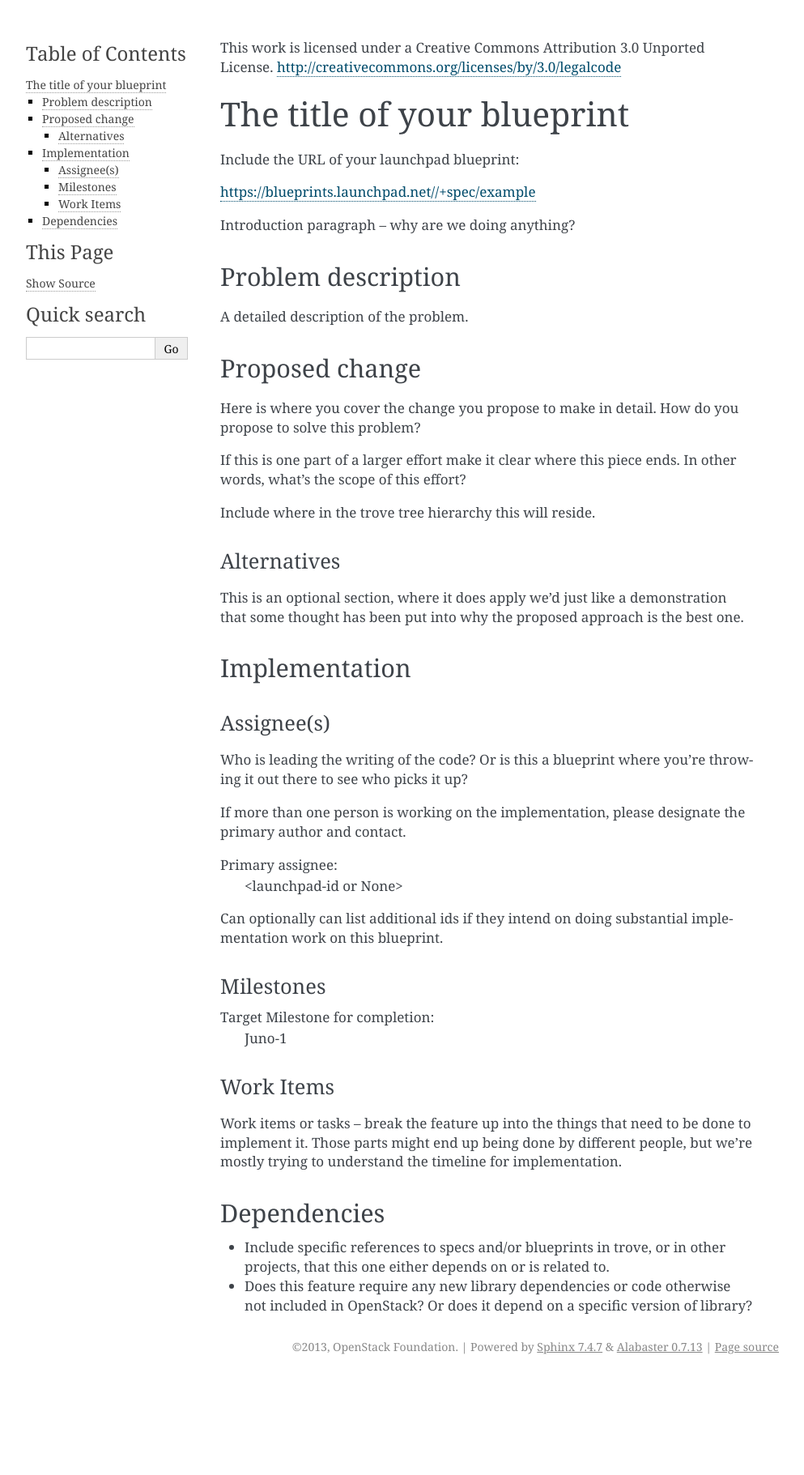
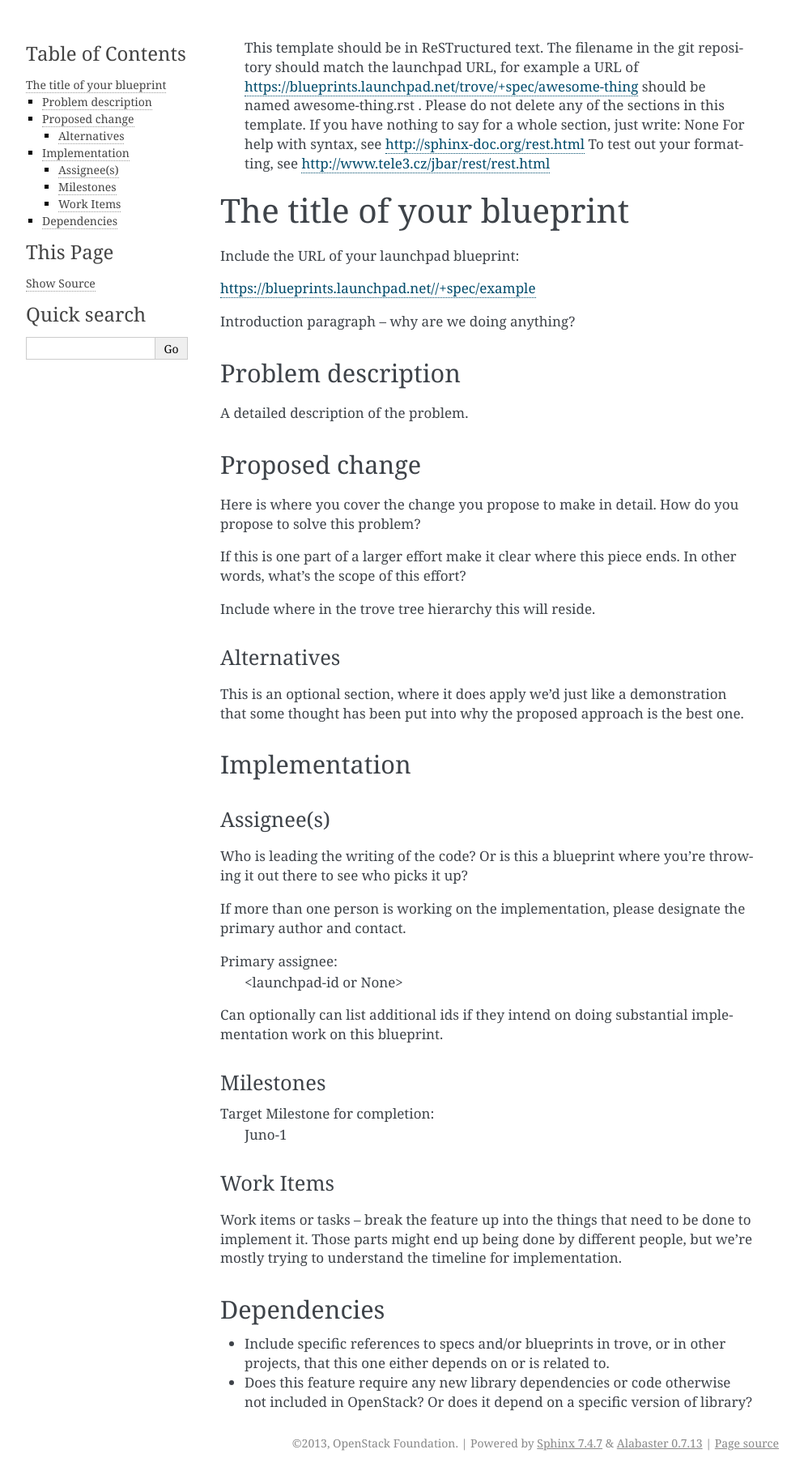
Before and after one commit to openstack/trove-specs, a Sphinx documentation site: the page built from doc/source/template.rst, in a window 1280 px wide. Shown: the whole page at 81% size, without its empty margins (148-1141 px from the left). Built offline with Sphinx 7.4.7, drawn with Linux system fonts in a browser that asks for light colours; before the commit the page ends 1702 px from its top, so only the background shows below that.

Commit message:
Fix build problems
Fix template.rst to be valid.
Use symbolic link for specs directory as it's done with other spec
repositories, the directory will not be found otherwise. Adjust index
for this.

Change-Id: I3538bab2104edc63717b865bcb60de881217663f

```diff
--- a/doc/source/index.rst
+++ b/doc/source/index.rst
@@ -10,7 +10,7 @@
    :glob:
    :maxdepth: 2
 
-   ../../specs/*
+   specs/*
 
 
 trove-specs Repository Information
--- a/doc/source/template.rst
+++ b/doc/source/template.rst
@@ -1,9 +1,10 @@
-::
+..
+ This work is licensed under a Creative Commons Attribution 3.0 Unported
+ License.
 
-This work is licensed under a Creative Commons Attribution 3.0 Unported License.
-http://creativecommons.org/licenses/by/3.0/legalcode
+ http://creativecommons.org/licenses/by/3.0/legalcode
+..
 
-..
   This template should be in ReSTructured text. The filename in the git
   repository should match the launchpad URL, for example a URL of
   https://blueprints.launchpad.net/trove/+spec/awesome-thing should be named
```
Also changed, not shown: 1 other file.
